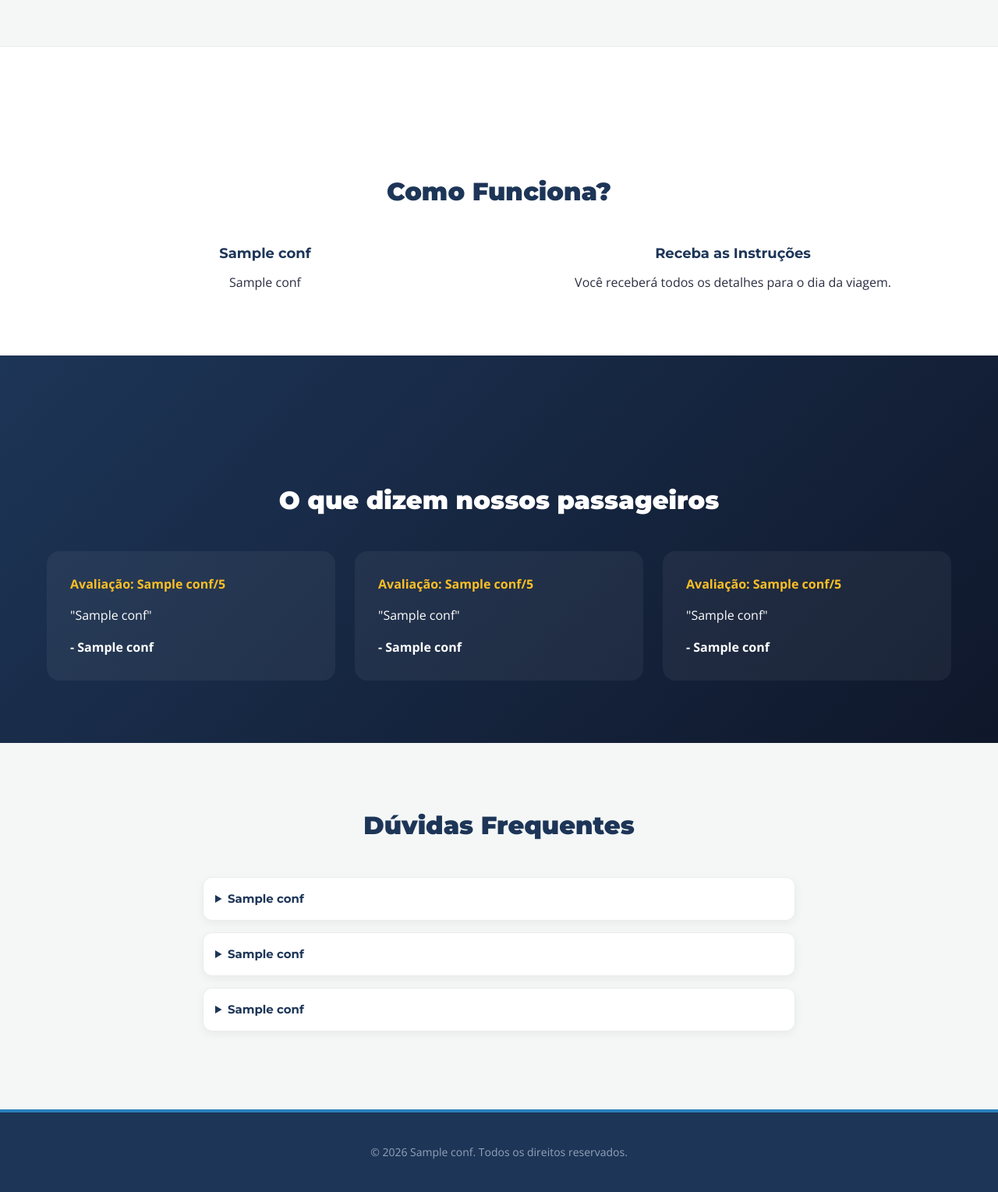
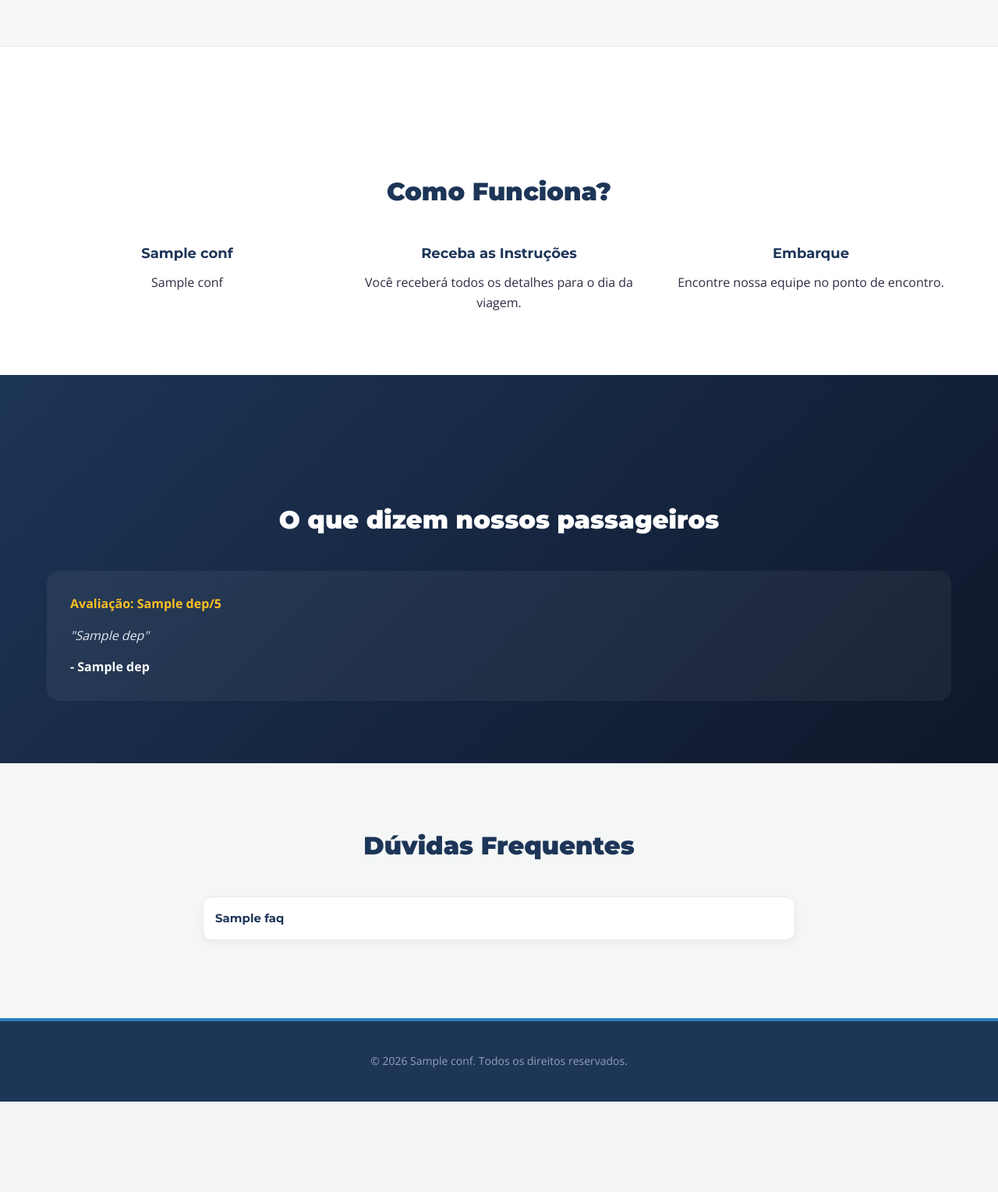
Before and after one commit to Lipeinocencio/projeto-integrador-excursoes, a Flask app: template templates/site.html in a window 1280 px wide. Shown: the part 1441-2970 px from the top of the page at 78% size. After the commit the page ends 2854 px from the top, so only its background shows below. Run offline with Flask 3, Linux system fonts and the light colour scheme; the template is opened without the code that fills it: most values are stand-ins (such as "Sample title", 1, 10 or a date in 2020); some libraries are stand-ins or nearby versions.

Commit message:
Update site.html

```diff
--- a/templates/site.html
+++ b/templates/site.html
@@ -6,42 +6,42 @@
     <title>{{ conf[1] }} - Site Oficial</title>
     <link href="https://fonts.googleapis.com/css2?family=Montserrat:wght@500;700;900&family=Open+Sans:wght@400;600;700&display=swap" rel="stylesheet">
     <style>
-        :root { --primary-color: #1D3557; --primary-hover: #14213d; --secondary-color: #2980b9; --secondary-hover: #1f6391; --text-dark: #2B2D42; --text-light: #6C757D; --bg-light: #F4F7F6; --white: #ffffff; --border-color: #EAECEF; --shadow-sm: 0 4px 12px rgba(0,0,0,0.05); --shadow-md: 0 12px 30px rgba(0,0,0,0.08); --radius-main: 16px; --radius-btn: 8px; --accent-blue: #2980b9; }
+        :root { --primary-color: #1D3557; --primary-hover: #14213d; --secondary-color: #2980b9; --secondary-hover: #1f6391; --text-dark: #2B2D42; --text-light: #6C757D; --bg-light: #F4F7F6; --white: #ffffff; --border-color: #EAECEF; --radius-main: 16px; --radius-btn: 8px; }
         * { margin: 0; padding: 0; box-sizing: border-box; }
-        body { background-color: var(--bg-light); color: var(--text-dark); font-family: 'Open Sans', sans-serif; line-height: 1.6; overflow-x: hidden; }
+        body { background-color: var(--bg-light); color: var(--text-dark); font-family: 'Open Sans', sans-serif; line-height: 1.6; }
         h1, h2, h3, h4, .logo { font-family: 'Montserrat', sans-serif; }
         a { text-decoration: none; color: inherit; transition: color 0.3s; }
         a:hover { color: var(--secondary-color); }
         .container { max-width: 1200px; margin: 0 auto; padding: 0 20px; }
-        .btn { padding: 12px 24px; border: none; border-radius: var(--radius-btn); cursor: pointer; font-family: 'Montserrat', sans-serif; font-weight: 700; font-size: 13px; text-transform: uppercase; letter-spacing: 0.5px; transition: all 0.3s ease; text-align: center; }
-        .btn-primary { background-color: var(--primary-color); color: var(--white); }
-        .btn-primary:hover { background-color: var(--primary-hover); transform: translateY(-2px); }
+        .btn { padding: 12px 24px; border: none; border-radius: var(--radius-btn); cursor: pointer; font-family: 'Montserrat', sans-serif; font-weight: 700; font-size: 13px; text-transform: uppercase; transition: all 0.3s ease; text-align: center; }
         .btn-secondary { background-color: var(--secondary-color); color: var(--white); width: 100%; margin-top: 15px; }
         .btn-secondary:hover { background-color: var(--secondary-hover); transform: translateY(-2px); }
         .top-bar { background-color: var(--text-dark); color: #ccc; font-size: 12px; padding: 10px 0; font-weight: 600; }
         .top-bar .container { display: flex; justify-content: space-between; }
-        header { background-color: var(--white); box-shadow: var(--shadow-sm); position: sticky; top: 0; z-index: 100; }
+        header { background-color: var(--white); box-shadow: 0 4px 12px rgba(0,0,0,0.05); position: sticky; top: 0; z-index: 100; }
         .header-main { display: flex; justify-content: space-between; align-items: center; padding: 20px 0; }
         .logo-container { display: flex; align-items: center; gap: 15px; }
         .logo-img { height: 40px; border-radius: 4px; }
         .logo-text { font-size: 26px; font-weight: 900; color: var(--primary-color); text-transform: uppercase; letter-spacing: -1px; }
         .header-actions { display: flex; gap: 25px; align-items: center; color: var(--primary-color); font-family: 'Montserrat', sans-serif; font-size: 14px; font-weight: 700; text-transform: uppercase; }
-        .header-actions a { cursor: pointer; transition: 0.3s; }
         .navbar { background-color: var(--white); border-top: 1px solid var(--border-color); display: flex; justify-content: center; padding: 15px 0; gap: 40px; }
         .navbar a { font-family: 'Montserrat', sans-serif; font-weight: 700; font-size: 13px; text-transform: uppercase; color: var(--primary-color); }
+
+        .banner-link { display: block; width: 100%; text-decoration: none; cursor: pointer; }
+        .banner-img-container { background-position: center; background-size: cover; background-repeat: no-repeat; width: 100%; min-height: 400px; }
 
         .section-header { display: flex; justify-content: space-between; align-items: flex-end; margin-bottom: 30px; margin-top: 50px;}
         .section-header h2 { font-size: 26px; color: var(--primary-color); font-weight: 900; position: relative; padding-left: 15px; }
         .section-header h2::before { content: ''; position: absolute; left: 0; top: 10%; height: 80%; width: 5px; background-color: var(--secondary-color); border-radius: 5px; }
         .grid { display: grid; grid-template-columns: repeat(auto-fill, minmax(280px, 1fr)); gap: 30px; margin-bottom: 60px; }
-        .card { background: var(--white); border-radius: var(--radius-main); overflow: hidden; box-shadow: var(--shadow-sm); transition: all 0.3s ease; display: flex; flex-direction: column; border: 1px solid rgba(0,0,0,0.03); }
-        .card:hover { transform: translateY(-8px); box-shadow: var(--shadow-md); }
+        .card { background: var(--white); border-radius: var(--radius-main); overflow: hidden; box-shadow: 0 4px 12px rgba(0,0,0,0.05); transition: all 0.3s ease; display: flex; flex-direction: column; border: 1px solid rgba(0,0,0,0.03); }
+        .card:hover { transform: translateY(-8px); box-shadow: 0 12px 30px rgba(0,0,0,0.08); }
         .card-img { height: 190px; background-color: #ddd; display: flex; align-items: center; justify-content: center; background-size: cover; background-position: center; position: relative; }
         .card-body { padding: 25px; display: flex; flex-direction: column; flex: 1; }
         .card-meta { display: flex; flex-wrap: wrap; gap: 10px; font-size: 12px; color: var(--text-light); margin-bottom: 12px; font-weight: 600; }
         .card-meta span { background: var(--bg-light); padding: 5px 10px; border-radius: 6px; font-family: 'Montserrat', sans-serif; }
         .card-title { font-size: 20px; margin-bottom: 12px; color: var(--primary-color); line-height: 1.3; }
-        .card-price { font-size: 22px; color: var(--accent-blue); font-weight: 900; margin-top: auto; font-family: 'Montserrat', sans-serif;}
+        .card-price { font-size: 22px; color: var(--secondary-color); font-weight: 900; margin-top: auto; font-family: 'Montserrat', sans-serif;}
         .card-price small { font-size: 12px; font-weight: 600; color: var(--text-light); display: block; margin-bottom: 2px; }
 
         .section-title-center { text-align: center; margin-bottom: 40px; margin-top: 80px;}
@@ -51,24 +51,19 @@
         .step-title { font-size: 18px; margin-bottom: 10px; color: var(--primary-color); }
 
         .testimonials { background: linear-gradient(135deg, var(--primary-color) 0%, #0F172A 100%); color: var(--white); padding: 80px 0; text-align: center; }
-        .testimonials .section-title-center h2 { color: var(--white); }
         .test-grid { display: grid; grid-template-columns: repeat(auto-fit, minmax(320px, 1fr)); gap: 25px; }
         .test-card { background: rgba(255, 255, 255, 0.05); padding: 30px; border-radius: var(--radius-main); text-align: left; }
         .stars { color: #FBBF24; font-weight: 700; margin-bottom: 15px; }
         footer { background-color: var(--primary-color); color: #94A3B8; padding: 40px 0; text-align: center; font-size: 14px; border-top: 4px solid var(--secondary-color);}
 
-        details { background: var(--white); border: 1px solid var(--border-color); margin-bottom: 15px; border-radius: 12px; padding: 15px; box-shadow: var(--shadow-sm); }
-        summary { font-family: 'Montserrat', sans-serif; font-weight: 700; color: var(--primary-color); cursor: pointer; font-size: 15px; }
+        details { background: var(--white); border: 1px solid var(--border-color); margin-bottom: 15px; border-radius: 12px; padding: 15px; box-shadow: 0 4px 12px rgba(0,0,0,0.05); }
+        summary { font-family: 'Montserrat', sans-serif; font-weight: 700; color: var(--primary-color); cursor: pointer; font-size: 15px; list-style: none;}
         .faq-content { margin-top: 10px; color: var(--text-light); font-size: 15px; line-height: 1.6; }
     </style>
 </head>
 <body>
 
-    <div class="top-bar">
-        <div class="container">
-            <div><span>Atendimento Exclusivo</span></div>
-        </div>
-    </div>
+    <div class="top-bar"><div class="container"><div><span>Atendimento Exclusivo</span></div></div></div>
 
     <header>
         <div class="container header-main">
@@ -87,9 +82,9 @@
         <nav class="navbar"><a href="#">Início</a><a href="#">Catálogo</a></nav>
     </header>
 
-    <!-- BANNER 1 (Clicável e Sem Texto) -->
-    <a href="{{ conf[4] }}" style="display: block; width: 100%;">
-        <div style="background: url('{% if conf[3] %}{{ url_for("static", filename="uploads/" + conf[3]) }}{% else %}https://via.placeholder.com/1200x400/1D3557/fff?text=BANNER+PRINCIPAL{% endif %}') center/cover no-repeat; min-height: 400px; width: 100%;"></div>
+    <!-- BANNER 1 (Clicável e Limpo) -->
+    <a href="{{ conf[4] if conf[4] else '#' }}" class="banner-link">
+        <div class="banner-img-container" style="background-image: url('{% if conf[3] %}{{ url_for("static", filename="uploads/" + conf[3]) }}{% else %}https://via.placeholder.com/1200x400/1D3557/fff?text=BANNER+PRINCIPAL{% endif %}');"></div>
     </a>
 
     <main class="container">
@@ -97,11 +92,7 @@
         <div class="grid">
             {% for viagem in lista %}
             <div class="card">
-                {% if viagem[5] %}
-                    <div class="card-img" style="background-image: url('{{ url_for('static', filename='uploads/' + viagem[5]) }}');"></div>
-                {% else %}
-                    <div class="card-img" style="background-image: url('https://via.placeholder.com/400x200/1D3557/fff?text=SEM+FOTO');"></div>
-                {% endif %}
+                <div class="card-img" style="background-image: url('{% if viagem[5] %}{{ url_for('static', filename='uploads/' + viagem[5]) }}{% else %}https://via.placeholder.com/400x200/1D3557/fff?text=SEM+FOTO{% endif %}');"></div>
                 <div class="card-body">
                     <div class="card-meta"><span>Data: {{ viagem[2] }}</span><span>Vagas: {{ viagem[3] }}</span></div>
                     <h3 class="card-title">{{ viagem[1] }}</h3>
@@ -115,48 +106,58 @@
         </div>
     </main>
 
-    <!-- BANNER 2 (Clicável) -->
+    <!-- BANNER 2 -->
     {% if conf[5] %}
     <div class="container" style="margin-bottom: 60px;">
-        <a href="{{ conf[6] }}" style="display: block;">
-            <div style="background: url('{{ url_for("static", filename="uploads/" + conf[5]) }}') center/cover no-repeat; min-height: 250px; border-radius: var(--radius-main);"></div>
+        <a href="{{ conf[6] if conf[6] else '#' }}" class="banner-link">
+            <div class="banner-img-container" style="background-image: url('{{ url_for("static", filename="uploads/" + conf[5]) }}'); min-height: 250px; border-radius: var(--radius-main);"></div>
         </a>
     </div>
     {% endif %}
 
+    <!-- COMO FUNCIONA -->
     <section class="steps-wrapper">
         <div class="container">
             <div class="section-title-center"><h2>Como Funciona?</h2></div>
             <div class="steps-grid">
                 <div class="step-card"><h3 class="step-title">{{ conf[7] }}</h3><p class="step-desc">{{ conf[8] }}</p></div>
                 <div class="step-card"><h3 class="step-title">Receba as Instruções</h3><p class="step-desc">Você receberá todos os detalhes para o dia da viagem.</p></div>
+                <div class="step-card"><h3 class="step-title">Embarque</h3><p class="step-desc">Encontre nossa equipe no ponto de encontro.</p></div>
             </div>
         </div>
     </section>
 
-    <!-- 3 DEPOIMENTOS -->
+    <!-- DEPOIMENTOS DINÂMICOS -->
+    {% if deps %}
     <section class="testimonials">
         <div class="container">
-            <div class="section-title-center"><h2>O que dizem nossos passageiros</h2></div>
+            <div class="section-title-center"><h2 style="color: white;">O que dizem nossos passageiros</h2></div>
             <div class="test-grid">
-                <div class="test-card"><div class="stars">Avaliação: {{ conf[10] }}/5</div><p class="test-text">"{{ conf[11] }}"</p><p style="margin-top: 15px; font-weight: bold; color: white;">- {{ conf[9] }}</p></div>
-                <div class="test-card"><div class="stars">Avaliação: {{ conf[13] }}/5</div><p class="test-text">"{{ conf[14] }}"</p><p style="margin-top: 15px; font-weight: bold; color: white;">- {{ conf[12] }}</p></div>
-                <div class="test-card"><div class="stars">Avaliação: {{ conf[16] }}/5</div><p class="test-text">"{{ conf[17] }}"</p><p style="margin-top: 15px; font-weight: bold; color: white;">- {{ conf[15] }}</p></div>
+                {% for d in deps %}
+                <div class="test-card">
+                    <div class="stars">Avaliação: {{ d[2] }}/5</div>
+                    <p class="test-text" style="color: #E2E8F0; font-style: italic;">"{{ d[3] }}"</p>
+                    <p style="margin-top: 15px; font-weight: bold; color: white;">- {{ d[1] }}</p>
+                </div>
+                {% endfor %}
             </div>
         </div>
     </section>
+    {% endif %}
 
-    <!-- 3 DÚVIDAS FREQUENTES -->
+    <!-- FAQ DINÂMICO -->
+    {% if faqs %}
     <div class="container" style="max-width: 800px; margin: 0 auto 100px;">
         <div class="section-title-center"><h2>Dúvidas Frequentes</h2></div>
-        <details><summary>{{ conf[18] }}</summary><div class="faq-content">{{ conf[19] }}</div></details>
-        <details><summary>{{ conf[20] }}</summary><div class="faq-content">{{ conf[21] }}</div></details>
-        <details><summary>{{ conf[22] }}</summary><div class="faq-content">{{ conf[23] }}</div></details>
+        {% for f in faqs %}
+        <details>
+            <summary>{{ f[1] }}</summary>
+            <div class="faq-content">{{ f[2] }}</div>
+        </details>
+        {% endfor %}
     </div>
+    {% endif %}
 
-    <footer>
-        <p>© 2026 {{ conf[1] }}. Todos os direitos reservados.</p>
-    </footer>
-
+    <footer><p>© 2026 {{ conf[1] }}. Todos os direitos reservados.</p></footer>
 </body>
 </html>
```
